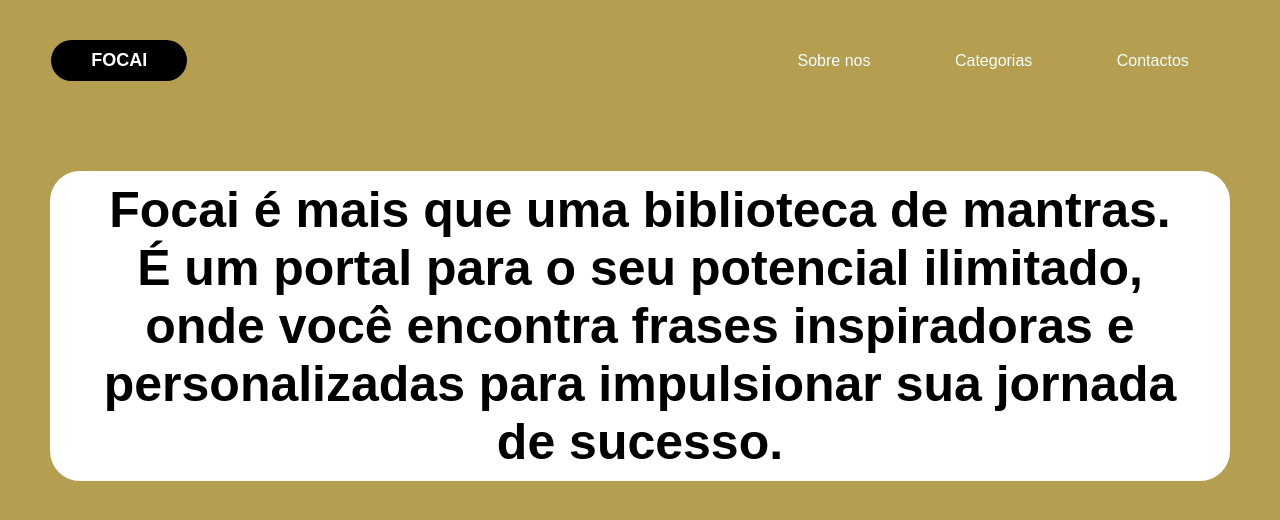
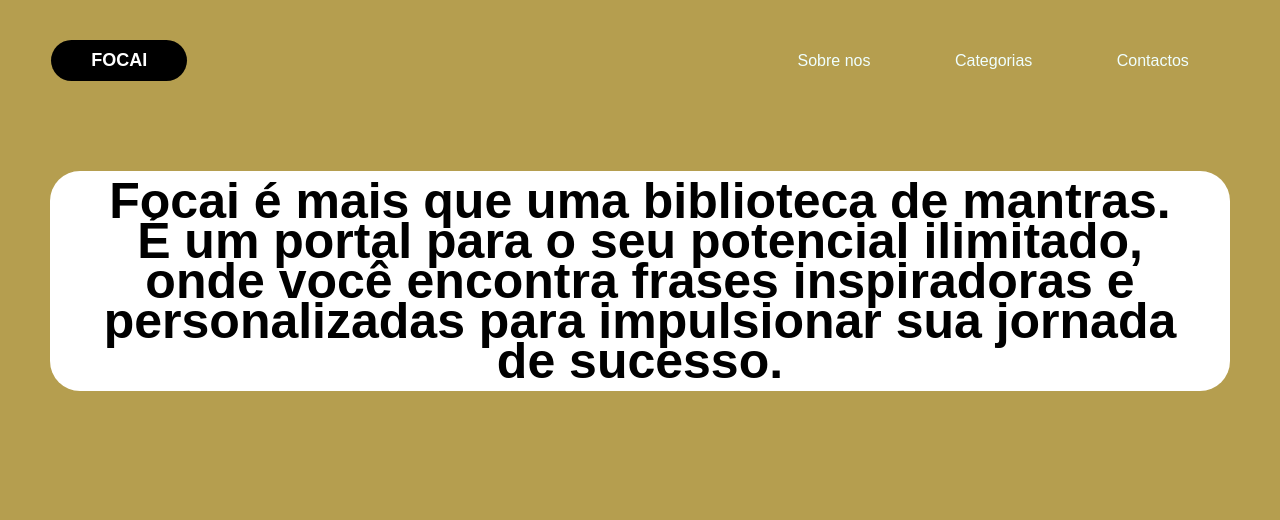
Before and after one commit to thon3/Foca--1, a plain HTML site: page views/index.html in a window 1280 px wide. Drawn offline with Linux system fonts and the light colour scheme.

Commit message:
about css

```diff
--- a/views/styles.css
+++ b/views/styles.css
@@ -67,10 +67,12 @@ main .about{
 main .about button{
     padding: 10px 40px;
     font-size: 50px;
+    line-height: 40px;
     font-weight: 600;
     color: black;
     background-color: #FFF;
     border: 0;
     border-radius: 30px;
-    text-align: center;
+    align-items: center;
+    justify-content: center;
 }
```
